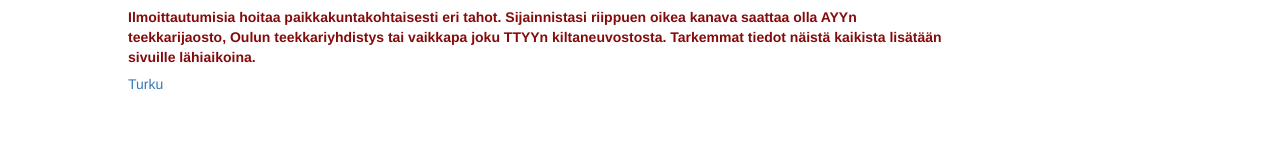
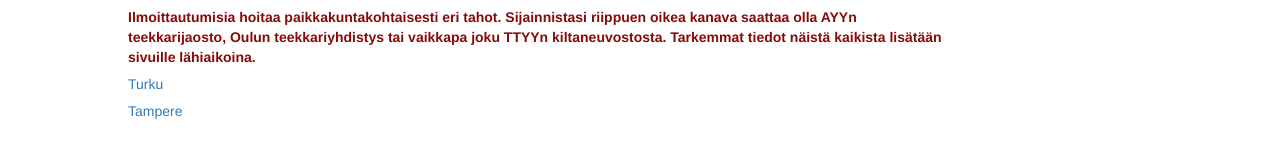
Before and after one commit to kolmeseiska/kolmeseiska.github.io, a Jekyll site: the page built from register/index.html, in a window 1280 px wide. Shown: the part 393-551 px from the top of the page. Built offline with Jekyll 4.4.1, drawn with Linux system fonts in a browser that asks for light colours; nearby versions of some CDN libraries; some web fonts are replaced.

Commit message:
Update index.html

```diff
--- a/register/index.html
+++ b/register/index.html
@@ -13,6 +13,9 @@
   Ilmoittautumisia hoitaa paikkakuntakohtaisesti eri tahot. Sijainnistasi riippuen oikea kanava saattaa olla AYYn teekkarijaosto, Oulun teekkariyhdistys tai vaikkapa joku TTYYn kiltaneuvostosta. Tarkemmat tiedot näistä kaikista lisätään sivuille lähiaikoina.
 </p>
 
-<p>
+<p class=bold">
   <a href="http://teekkariristeily.net/register/turku.html">Turku</a>
 </p>
+<p class=bold">
+  <a href="http://teekkariristeily.net/register/tampere.html">Tampere</a>
+</p>
```
